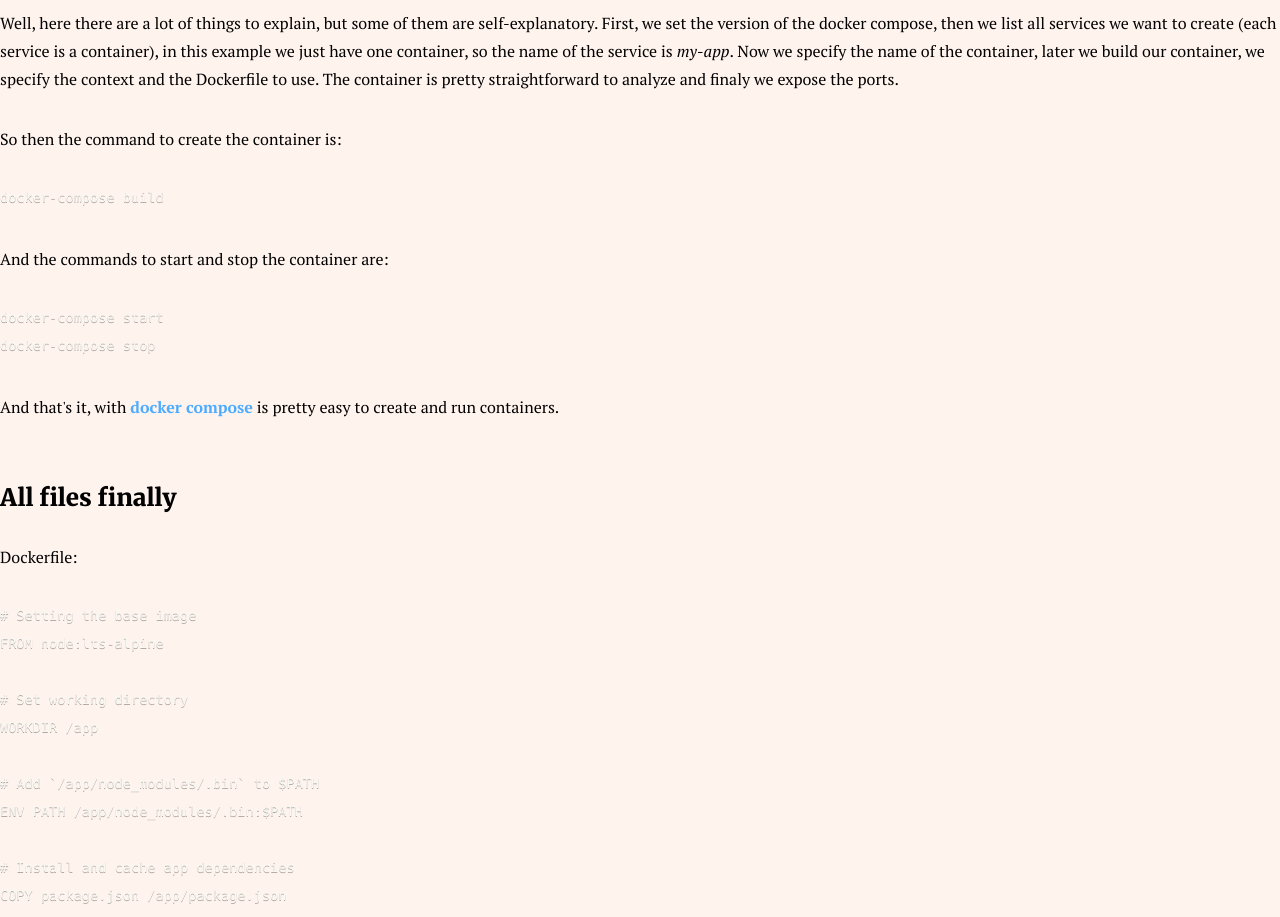
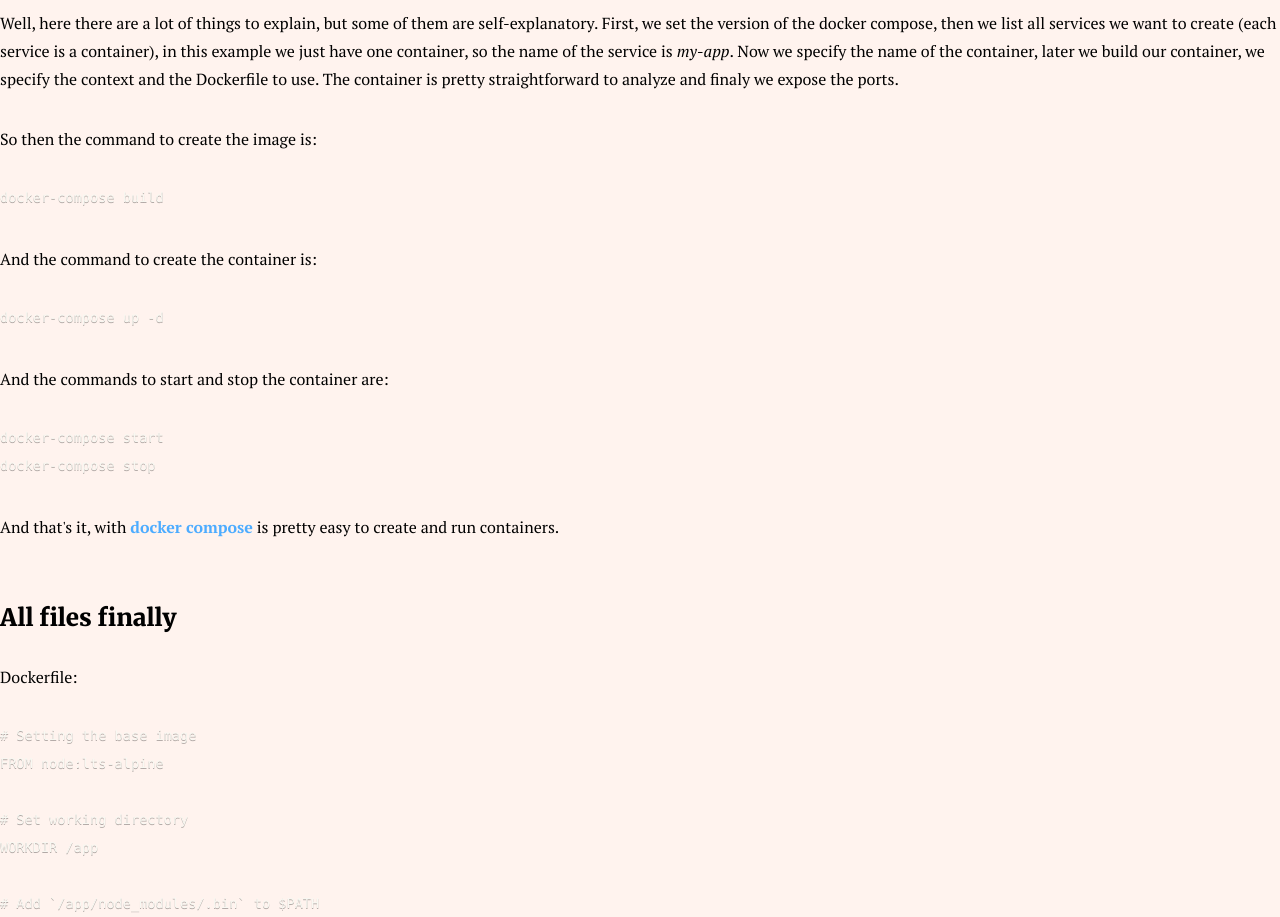
Before and after one commit to dmunoz-10/my-portfolio, a Gatsby site: page /dockerizing-vue/ in a window 1280 px wide. Shown: the part 3180-4097 px from the top of the page. Built offline with nearby package versions, Linux system fonts and the light colour scheme; Gatsby itself is replaced by a stand-in of ours; some packages are replaced by stand-ins of ours; code samples lack their colours.

Commit message:
Updating the post of Dockerizing a Vuejs app

````diff
--- a/content/blog/dockerizing-vue/index.md
+++ b/content/blog/dockerizing-vue/index.md
@@ -160,10 +160,16 @@ later we build our container, we specify the context and the Dockerfile
 to use. The container is pretty straightforward to analyze and finaly
 we expose the ports.
 
-So then the command to create the container is:
+So then the command to create the image is:
 
 ```bash
 docker-compose build
+```
+
+And the command to create the container is:
+
+```bash
+docker-compose up -d
 ```
 
 And the commands to start and stop the container are:
````
